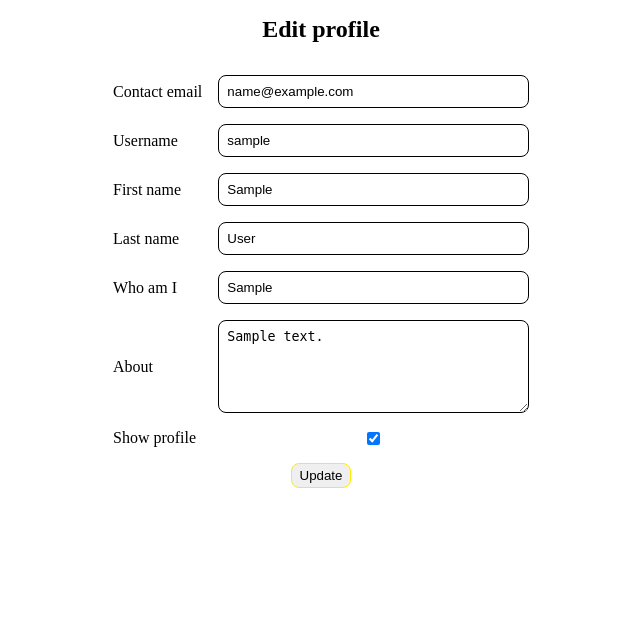
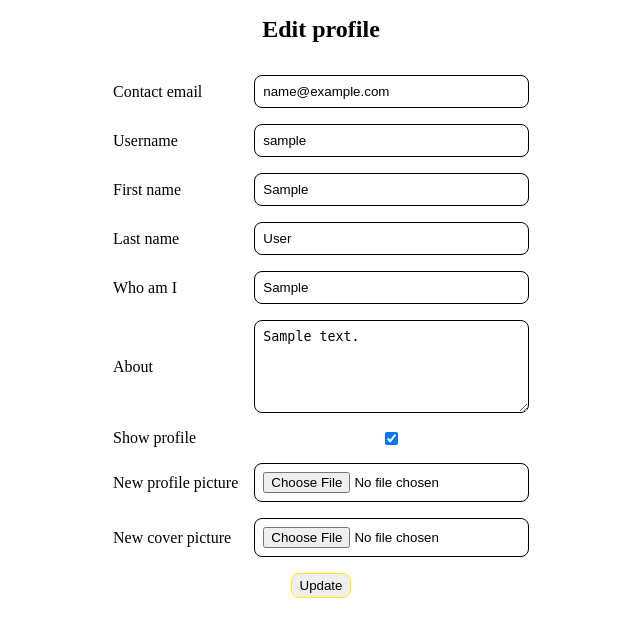
Before and after one commit to biswarupmurmu/Linkta, a Flask app: page /edit in a window 1280 px wide. Shown: the part 50-687 px from the top of the page, without its empty margins (319-959 px from the left). Run offline with Flask 3, Linux system fonts and the light colour scheme; the visitor is signed in with stand-in values (Sample User, id 1); tables that the repository leaves empty hold one stand-in row (values such as "Sample post").

Commit message:
upload profile and cover picture

```diff
--- a/linkta/__init__.py
+++ b/linkta/__init__.py
@@ -5,7 +5,10 @@ from flask_sqlalchemy import SQLAlchemy
 db = SQLAlchemy()
 
 UPLOAD_FOLDER = os.path.join('linkta/static', 'user_uploads')
-ALLOWED_EXTENSIONS = {'png', 'jpg', 'jpeg'}
+# allowed file extensions(upload)
+FILE_EXTENSIONS = {
+    'image' : ['png', 'jpg', 'jpeg']
+}
 
 def create_app():
     app = Flask(__name__, instance_relative_config=True)
--- a/linkta/templates/profile/profile_edit.html
+++ b/linkta/templates/profile/profile_edit.html
@@ -5,7 +5,7 @@
 {% block content %}
 <h2 class="center_text">Edit profile</h2>
 <div class="center">
-    <form action="" method="POST">
+    <form action="" method="POST" enctype=multipart/form-data>
         <div>
             <label for="contact_email">Contact email</label>
             <input type="contact_email" name="contact_email" id="contact_email" placeholder="Enter your email" value="{{user.email}}" required>
@@ -25,16 +25,24 @@
             <label for="about">About</label>
             <textarea name="about" id="about" rows="5" placeholder="Write something">{{user.about}}</textarea>
 
+            {% if user.public_view%}
             <label for="public_view">Show profile</label>
-            {% if user.public_view%}
             <input type="checkbox" name="public_view" id="public_view" value= 'True' checked>
             {% else %}
+            <label for="public_view">Show profile</label>
             <input type="checkbox" name="public_view" id="public_view" value= 'True'>
             {% endif %}
+
+            <label for="profile_picture">New profile picture</label>
+            <input type=file name="profile_picture">
+
+            <label for="cover_picture">New cover picture</label>
+            <input type=file name="cover_picture">
         </div>
         <div>
-            <button type="submit">Update</button>
+            <button type="submit" value="Upload">Update</button>
         </div>
     </form>
 </div>
+<br><br><br><br>
 {% endblock %}
--- a/linkta/views.py
+++ b/linkta/views.py
@@ -4,6 +4,11 @@ from flask import (
 from .models import User
 from .auth import login_required
 from . import db
+from werkzeug.utils import secure_filename
+import os
+import uuid as uuid
+from . import UPLOAD_FOLDER
+from . import FILE_EXTENSIONS
 
 views = Blueprint("views",__name__)
 
@@ -36,6 +41,29 @@ def profile_edit():
         new_about = request.form.get("about")
         new_whoami = request.form.get("whoami")
         public_view = request.form.get("public_view")
+
+        if 'profile_picture' in request.files:
+            profile_picture = request.files['profile_picture']
+            if profile_picture and not allowed_file(profile_picture.filename, FILE_EXTENSIONS['image']):
+                flash('Can not update profile picture.', category="error")
+            if profile_picture.filename != '' and allowed_file(profile_picture.filename, FILE_EXTENSIONS['image']) and profile_picture:
+                filename = secure_filename(profile_picture.filename)
+                profile_picture_name = str(uuid.uuid1()) + "_" + filename
+                profile_picture.save(os.path.join(UPLOAD_FOLDER, profile_picture_name))
+                previous_profile_picture = g.user.profile_picture
+                g.user.profile_picture = profile_picture_name
+
+        if 'cover_picture' in request.files:
+            cover_picture = request.files['cover_picture']
+            if cover_picture and not allowed_file(cover_picture.filename, FILE_EXTENSIONS['image']):
+                flash('Can not update cover picture.', category="error")
+            if cover_picture.filename != '' and allowed_file(cover_picture.filename, FILE_EXTENSIONS['image']) and cover_picture:
+                filename = secure_filename(cover_picture.filename)
+                cover_picture_name = str(uuid.uuid1()) + "_" + filename
+                cover_picture.save(os.path.join(UPLOAD_FOLDER, cover_picture_name))
+                previous_cover_picture = g.user.cover_picture
+                g.user.cover_picture = cover_picture_name
+
         if public_view:
             public_view = True
         else:
@@ -48,15 +76,30 @@ def profile_edit():
                 flash("Username already exists", category="error")
 
         if not username_exists:
-            g.user.contact_email = new_contact_email
             g.user.username = new_username
-            g.user.fname = new_fname
-            g.user.lname = new_lname
-            g.user.about = new_about
-            g.user.public_view = public_view
-            g.user.whoami = new_whoami
-            db.session.commit()
-            flash("Account updated successfully", category="success")
-            return redirect(request.url)
+        g.user.contact_email = new_contact_email
+        g.user.fname = new_fname
+        g.user.lname = new_lname
+        g.user.about = new_about
+        g.user.public_view = public_view
+        g.user.whoami = new_whoami
+        db.session.commit()
+
+        # Delete previous profile picture
+        try:
+            os.remove(UPLOAD_FOLDER + "/" + previous_profile_picture)
+        except:
+            pass
+        # Delete previous cover picture
+        try:
+            os.remove(UPLOAD_FOLDER + "/" + previous_cover_picture)
+        except:
+            pass
+
+        flash("Account updated successfully", category="success")
+        return redirect(request.url)
 
     return render_template("profile/profile_edit.html", user = g.user)
+
+def allowed_file(filename, allowed_extensions):
+    return '.' in filename and filename.rsplit('.', 1)[1].lower() in allowed_extensions
```
Also changed, not shown: linkta/templates/profile/profile_public.html (+10 -2 lines).
